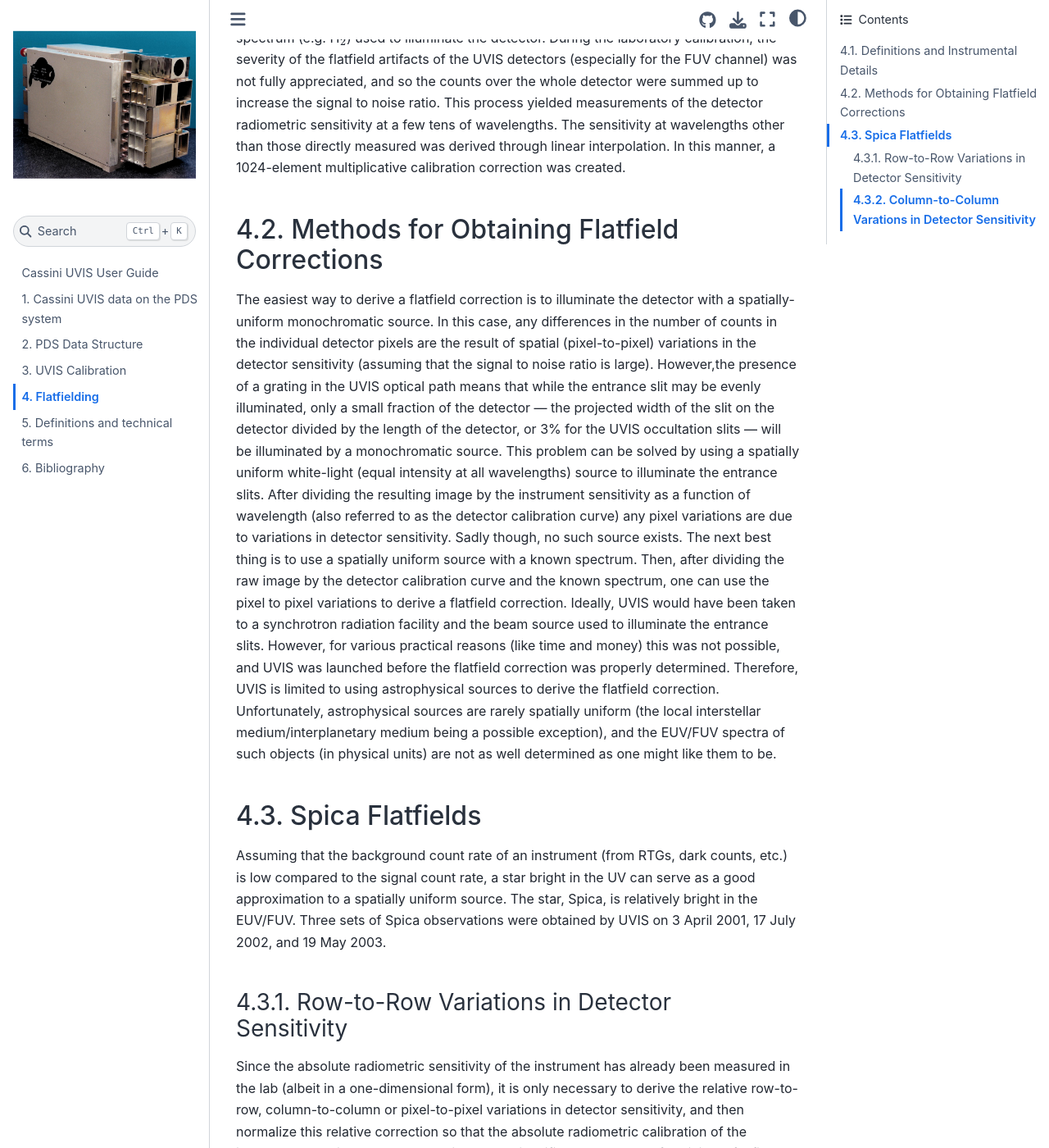
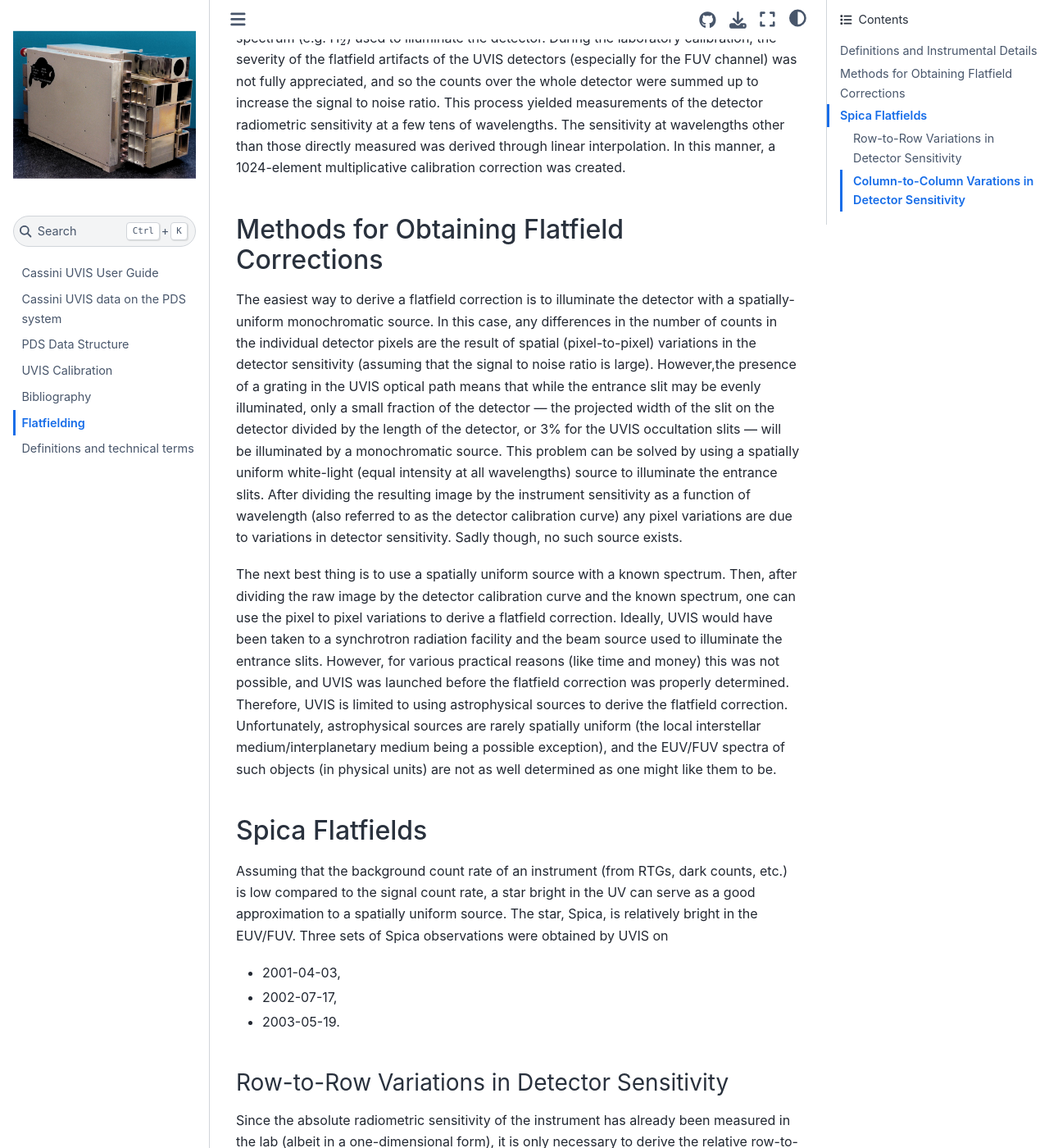
Before and after one commit to Cassini-UVIS/users_guide, a Jupyter Book: the page built from Appendix1_Flatfielding.md, in a window 1280 px wide and 1400 px high, scrolled down 2513 px. Shown: the whole window at 82% size. Built offline with Jupyter Book 1.0.4 settings and Sphinx 7.4.7 and the Sphinx Book theme 1.1.4, drawn with Linux system fonts in a browser that asks for light colours; cross-references to code outside the pages are shown as plain code; part of the change alters nothing that is shown; some of the changed text lies outside the part shown.

```diff
--- a/Appendix1_Flatfielding.md
+++ b/Appendix1_Flatfielding.md
@@ -33,7 +33,7 @@ A Cartesian coordinate system has been defined for the Cassini spacecraft.
 The boresights of the UVIS EUV and FUV channels are defined as the geometric center of the CODACON detectors (spectral pixel 511.5, spatial pixel 31.5).
 The UVIS boresight (and the boresights of the other remote sensing instruments) is nominally aligned to the spacecraft -Y axis, while the UVIS entrance slits are approximately parallel with the spacecraft Z axis.
 The instrument azimuth angle ($\phi$) is defined as the angle a vector makes with respect to the spacecraft Y-Z axis, measured from the Z axis.
-The spacecraft coordinate system is shown relative the the orientation of UVIS in {numref}`fig:uvis-coordinates`.
+The spacecraft coordinate system is shown relative to the orientation of UVIS in {numref}`fig:uvis-coordinates`.
 
 :::{figure-md} fig:uvis-coordinates
 <img src="figures/fig_A1_steffl.png" alt="UVIS Coordinates relative to Spacecraft cartesian system.">
@@ -66,6 +66,7 @@ However,the presence of a grating in the UVIS optical path means that while the
 This problem can be solved by using a spatially uniform white-light (equal intensity at all wavelengths) source to illuminate the entrance slits.
 After dividing the resulting image by the instrument sensitivity as a function of wavelength (also referred to as the detector calibration curve) any pixel variations are due to variations in detector sensitivity.
 Sadly though, no such source exists.
+
 The next best thing is to use a spatially uniform source with a known spectrum.
 Then, after dividing the raw image by the detector calibration curve and the known spectrum, one can use the pixel to pixel variations to derive a flatfield correction.
 Ideally, UVIS would have been taken to a synchrotron radiation facility and the beam source used to illuminate the entrance slits.
@@ -78,7 +79,10 @@ well determined as one might like them to be.
 
 Assuming that the background count rate of an instrument (from RTGs, dark counts, etc.) is low compared to the signal count rate, a star bright in the UV can serve as a good approximation to a spatially uniform source.
 The star, Spica, is relatively bright in the EUV/FUV.
-Three sets of Spica observations were obtained by UVIS on 3 April 2001, 17 July 2002, and 19 May 2003.
+Three sets of Spica observations were obtained by UVIS on
+* 2001-04-03,
+* 2002-07-17,
+* 2003-05-19.
 
 ### Row-to-Row Variations in Detector Sensitivity
 
--- a/_toc.yml
+++ b/_toc.yml
@@ -5,10 +5,12 @@ format: jb-book
 root: intro
 options:
   numbered: true
-chapters:
-- file: 01_uvis_on_pds
-- file: 02_pds_data_structure
-- file: 03_calibration
-- file: Appendix1_Flatfielding
-- file: Appendix2
-- file: bibliography
+parts:
+  - chapters:
+    - file: 01_uvis_on_pds
+    - file: 02_pds_data_structure
+    - file: 03_calibration
+    - file: bibliography
+  - chapters:
+    - file: Appendix1_Flatfielding
+    - file: Appendix2
```
